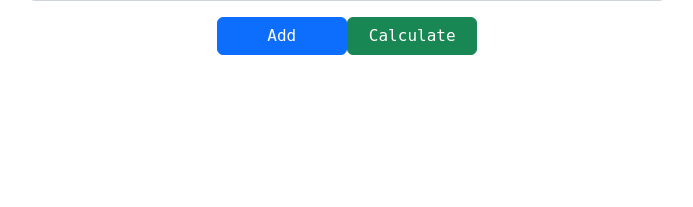
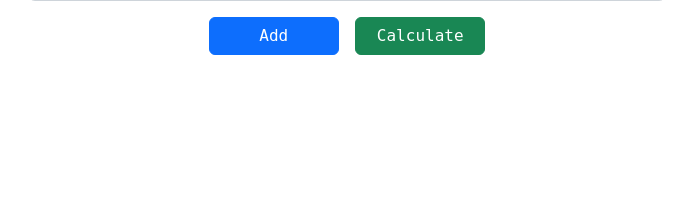
Before and after one commit to lgf2111/energy-calculator, a Flask app: page / in a window 1280 px wide. Shown: the part 495-702 px from the top of the page, without its empty margins (293-986 px from the left). Run offline with Flask 2, Linux system fonts and the light colour scheme; some libraries are stand-ins or nearby versions.

Commit message:
added spacing for buttons

```diff
--- a/webapp/templates/home.html
+++ b/webapp/templates/home.html
@@ -32,8 +32,6 @@
         {% endif %}
     </div>
 
-
-
     <div class="form-group" id="Duration">
     {{ form.usage.label(class="form-control-label") }}
     {% if form.usage.errors %}
@@ -64,8 +62,8 @@
 </form>
 
 <div class="row justify-content-center" >
-    <button class="btn btn-primary"  type="submit">Add</button>
-    <button class="btn btn-success"  type="submit">Calculate</button>
+    <button class="btn btn-primary mx-2" type="submit">Add</button>
+    <button class="btn btn-success mx-2" type="submit">Calculate</button>
 </div>
 
 {% endblock content %}
```
